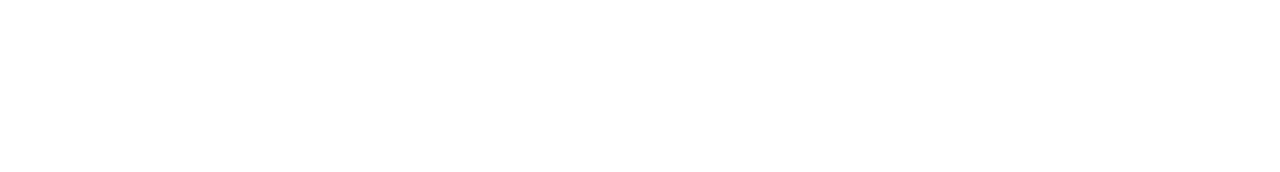
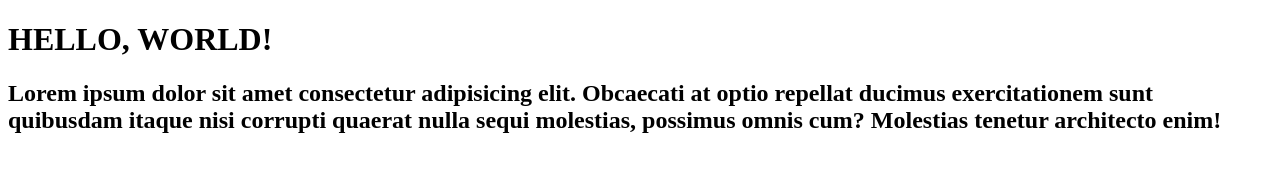
Before and after one commit to Anshikagupta421/HTML-AIML-1, a plain HTML site: page INDEX.HTML in a window 1280 px wide. Drawn offline with Linux system fonts and the light colour scheme.

Commit message:
assignment

```diff
--- a/INDEX.HTML
+++ b/INDEX.HTML
@@ -3,9 +3,11 @@
 <head>
     <meta charset="UTF-8">
     <meta name="viewport" content="width=device-width, initial-scale=1.0">
-    <title>Document</title>
+    <title>My first website</title>
 </head>
 <body>
+  <h1> <centre><b>HELLO, WORLD!</b></centre> </h1>
+    <H2>Lorem ipsum dolor sit amet consectetur adipisicing elit. Obcaecati at optio repellat ducimus exercitationem sunt quibusdam itaque nisi corrupti quaerat nulla sequi molestias, possimus omnis cum? Molestias tenetur architecto enim!</H2>
 
 </body>
 </html>
```
